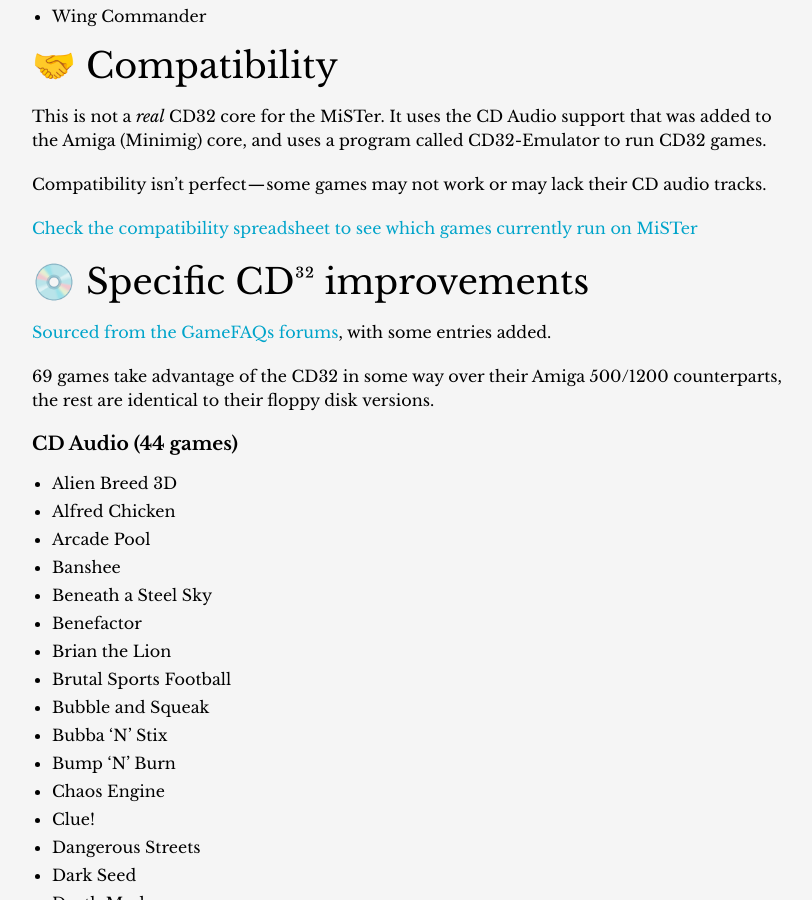
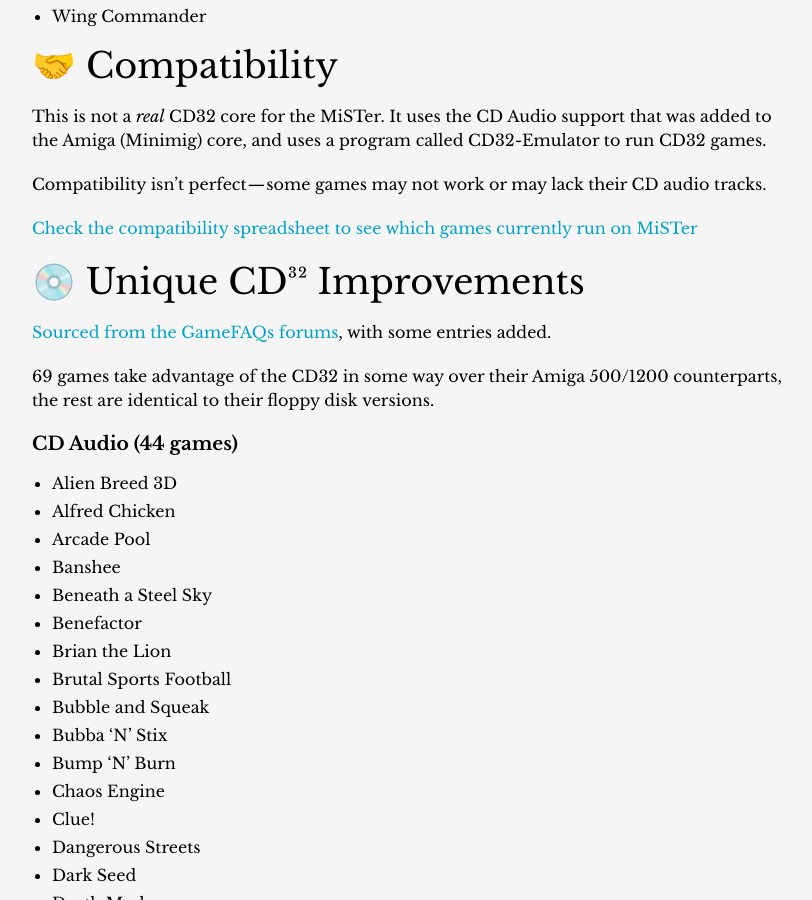
Before and after one commit to amigavision/amigavision.github.io, a Jekyll site: the page built from cd32.md, in a window 1280 px wide and 900 px high, scrolled down 6779 px. Shown: the whole window, without its empty margins (233-1045 px from the left). Built offline with Jekyll 4.4.1, drawn with Linux system fonts in a browser that asks for light colours; some of the changed lines change nothing that is shown.

Commit message:
Add anchors

```diff
--- a/cd32.md
+++ b/cd32.md
@@ -9,7 +9,7 @@
 
 While the CD32 never really got its time to shine because of Commodore's bankruptcy soon after launch, there are some fun expansions of existing Amiga games with great CD audio and Full Motion Video intros, so some of its ~150 games are worth checking out.
 
-## ✅ Features
+## ✅ Features {#features}
 
 * Fully stand-alone — no AmigaVision install required. If you only want CD32 games (although you’d be missing out on most of the Amiga classics! 😄), this works by itself.
 * Launch CD32 games straight from the MiSTer menu — no keyboard or mouse required, just your controller.
@@ -18,7 +18,7 @@
 * Uses AmigaVision's scaling presets, which are considered the best in the business. 😅
 * Games that can make use of AmigaVision's [5×PAL Overscale presets] — like Chaos Engine CD32 — now use that on a per-game basis when a game can handle it.
 
-## 📥 Installation
+## 📥 Installation {#install}
 
 Simply copy the contents to the root of your MiSTer drive. For platforms that ask, you should of course Merge with the existing files, and overwrite any existing files if asked (e.g. if you already have the main AmigaVision installed, especially the ones that contain a CD32 setup). This will work for SD card and NAS (network drive) setups.
 
@@ -40,7 +40,7 @@
 
 In short, add this line to your `INI` file, and if you have other systems that you want to run in 50hz at other solutions, add overrides for those. If none of this makes any sense to you, don't worry — this setting will not mess with the majority of the popular cores on the MiSTer.
 
-## ⬆️ Upgrading
+## ⬆️ Upgrading {#upgrade}
 
 As is the case with the main AmigaVision setup, the same goes for this CD32 setup — always do a clean install and replace all the files with the exception of your `CD32-Saves.hdf`. Configuration files may change over time, even if it’s not obvious from the folder listing — always replace them to stay up to date.
 
@@ -53,23 +53,23 @@
 
 As usual, when in doubt, overwrite. **Except for your save files.**
 
-## 🎮 Adding Games
+## 🎮 Adding Games {#games}
 
 Put your CD32 disc images in the `games/AmigaCD32` directory. You have to use the MiSTer CD32 CHD pack, or rename your own CHD images according to the naming scheme for the MGLs to work.
 
 The expected names are listed at the bottom of this file. We do not support `bin/cue` or `ISO` files. Because why would you want to waste space like that? 😅
 
-## 🛝 Playing a Game
+## 🛝 Playing a Game {#playing}
 
 * Navigate to `Console` → `Amiga CD32 Games`
 * Select the game you want to play.
 * Enjoy your game!
 
-## 🗺️ Mapping Controller Inputs
+## 🗺️ Mapping Controller Inputs {#controllers}
 
 Some Amiga CD32 games are up-to-jump or up-to-accelerate, which is OK if you have a joystick, but might be awkward if you use a gamepad. Consult MiSTer's documentation to remap buttons for these games.
 
-## 🕹️ Game Recommendations
+## 🕹️ Game Recommendations {#recommendations}
 
 <iframe style="aspect-ratio: 16/9; width: 100%;"
         src="https://www.youtube.com/embed/T8iMcCmK6MI"
@@ -97,12 +97,12 @@
 * **Super Skidmarks** — Great overhead racer. If you loved RC Pro-AM on Nintendo, you will love this. Supports 4 players at once, because you can easily get 3 of your closest friends together for a retro game night, right? Right?
 * **Superfrog** — Every system needs a mascot platformer, obviously. This game is arguably the one for Amiga. Ignore Zool, play this instead.
 
-## 🤩 Fun Facts
+## 🤩 Fun Facts {#facts}
 
 * We generate 1280 config files to ensure these CD32 games work on MiSTer.
 * We generate 10 different hard disk images to power these.
 
-## 🐭 Games That Still Require a Mouse
+## 🐭 Games That Still Require a Mouse {#mouse}
 
 There are a few games that still require mouse because the game demands it. These are:
 
@@ -110,7 +110,7 @@
 * Magic Island
 * Theme Park
 
-## ↕️ 68 Games Will Use 5×PAL Overscale
+## ↕️ 68 Games Will Use 5×PAL Overscale {#overscale}
 
 As you may know, AmigaVision has per-game [5×PAL Overscale presets] for games that support it, which optimizes scaling for 1080p/4K. With this setup, we are bringing that same support to CD32!
 
@@ -186,7 +186,7 @@
 * Wild Cup Soccer
 * Wing Commander
 
-## 🤝 Compatibility
+## 🤝 Compatibility {#compatibility}
 
 This is not a *real* CD32 core for the MiSTer. It uses the CD Audio support that was added to the Amiga (Minimig) core, and uses a program called CD32-Emulator to run CD32 games.
 
@@ -194,7 +194,7 @@
 
 [Check the compatibility spreadsheet to see which games currently run on MiSTer](https://docs.google.com/spreadsheets/d/1iNO0tp8hlV959-MnsI8S7j5xPWghIR0zdI9LwVyBF2w)
 
-## 💿 Specific CD³² improvements
+## 💿 Unique CD³² Improvements {#unique}
 
 [Sourced from the GameFAQs forums](https://gamefaqs.gamespot.com/boards/951940-amiga-cd32/80110566), with some entries added.
 
@@ -293,7 +293,7 @@
 * The Final Gate — A terrible boat based FMV light gun game. The CD32 does not have a light gun.
 * Lunar-C — This is a generic shoot'em up, but it can only be played on the cd32.
 
-## 📝 Addendum: File Naming Convention
+## 📝 Addendum: File Naming Convention {#naming}
 
 Here are the file names that the setup expects for it to work properly — without these filenames, the game will not launch:
 
```
